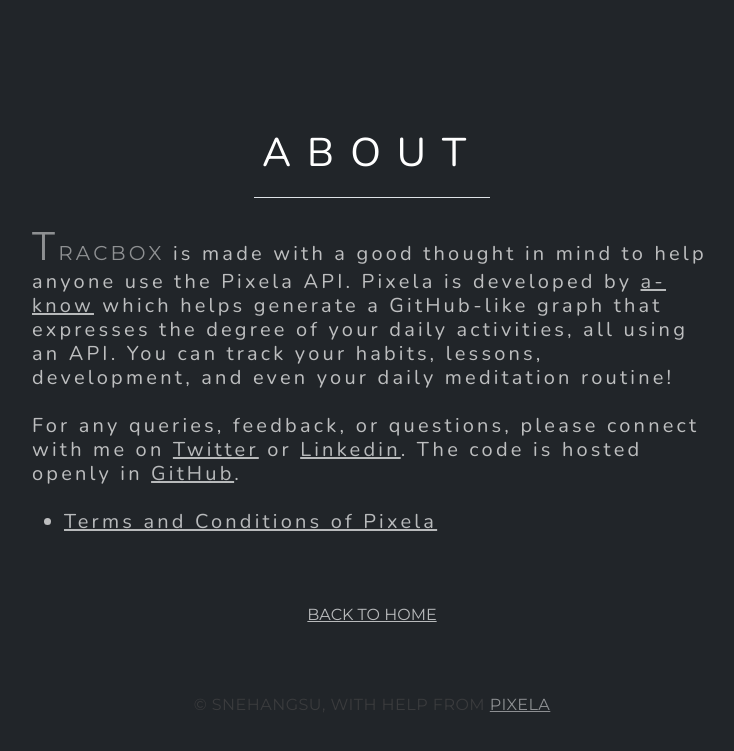
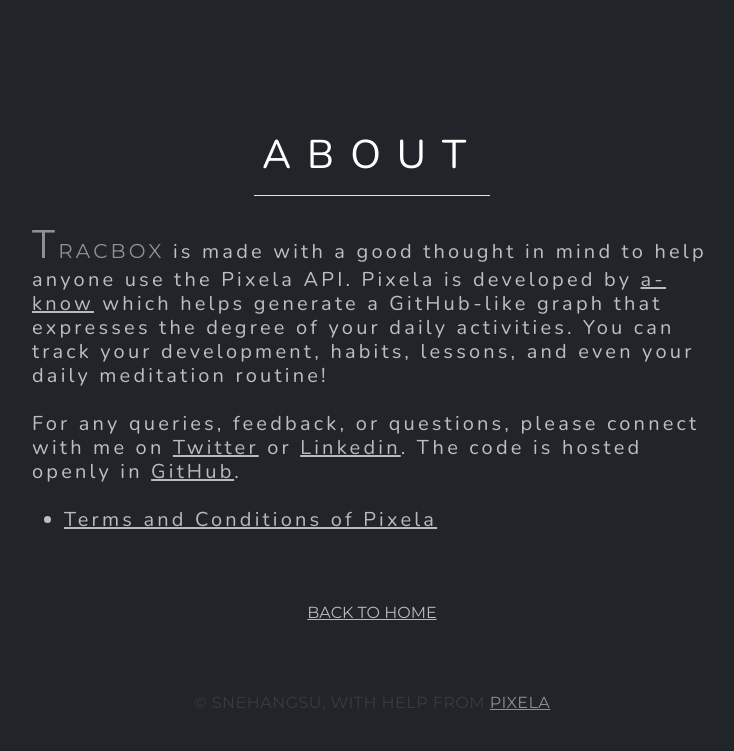
Before and after one commit to snehangsude/tracbox, a Flask app: page /about/ in a window 1280 px wide. Shown: the top 751 px of the page, without its empty margins (268-1002 px from the left). Run offline with Flask 2, Linux system fonts and the light colour scheme; some libraries are stand-ins or nearby versions.

Commit message:
Update about.html

```diff
--- a/templates/about.html
+++ b/templates/about.html
@@ -19,7 +19,7 @@
     <div class="parent-div d-flex flex-column container-fluid align-items-center justify-content-center vh-100 pt-4">
 
         <div class="child-div border-bottom py-1 px-2 mb-2 mt-sm-4">
-            <h1 class="text-center pb-2">About</h1>
+            <h1 class="text-center pb-1">About</h1>
 <!--             <p class="text-center">
                 <img src="https://pixe.la/static/img/deploy.svg">
             </p> -->
@@ -30,8 +30,8 @@
             <div class="mx-sm-5 mx-3 px-sm-5 px-1">
                 <h5 class="text-left mx-1 mx-sm-5 px-sm-5">
                     <span class="fs-1">T</span><span class="fw-b">racBox</span> is made with a good thought in mind to help anyone use the Pixela API.
-                    Pixela is developed by <a class="link-light" href="https://twitter.com/a_know">a-know</a> which helps generate a GitHub-like graph that expresses the degree of your daily activities, all using an API.
-                    You can track your habits, lessons, development, and even your daily meditation routine!
+                    Pixela is developed by <a class="link-light" href="https://twitter.com/a_know">a-know</a> which helps generate a GitHub-like graph that expresses the degree of your daily activities.
+                    You can track your development, habits, lessons, and even your daily meditation routine!
                     <br><br>
                     For any queries, feedback, or questions, please connect with me on <a class="link-light" href="https://twitter.com/_Perceptron_">Twitter</a> or <a class="link-light" href="https://www.linkedin.com/in/snehangsu-de/">Linkedin</a>.
                     The code is hosted openly in <a class="link-light" href="https://github.com/snehangsude/tracbox">GitHub</a>.
```
